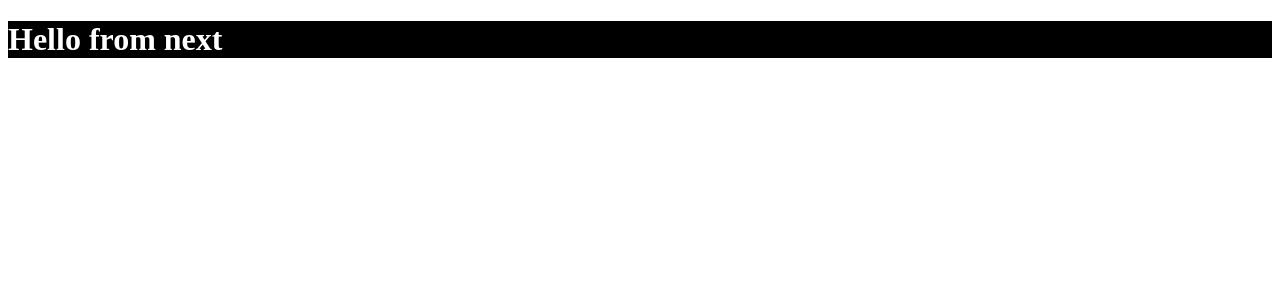
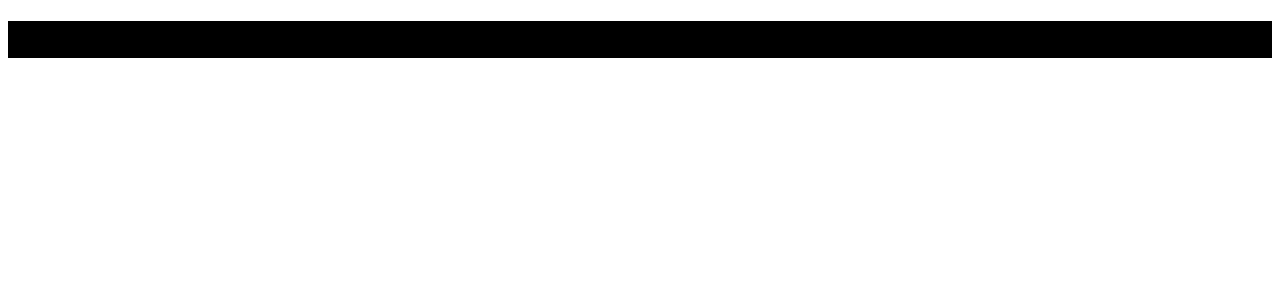
Before and after one commit to soutovp/removip-aea, a Next.js app: page / in a window 1280 px wide. Shown: the top 300 px of the page. Built offline with nearby package versions, Linux system fonts and the light colour scheme.

Commit message:
update styles

```diff
--- a/app/page.js
+++ b/app/page.js
@@ -1,9 +1,4 @@
-import { styled } from "styled-components"
+import style from './styles/style.sass'
 export default function Page() {
-	return <H1> Hello from next</H1 >
+	return <h1 className={style.h1}> Hello sass <b>STRONG</b></h1 >
 }
-
-const H1 = styled.h1`
-	background-color: black;
-	color: white;
-`
--- /dev/null
+++ b/app/styles/_h1.sass
@@ -0,0 +1,2 @@
+h1
+	background-color: $primary
--- /dev/null
+++ b/app/styles/style.sass
@@ -0,0 +1,3 @@
+$primary: black
+
+@import h1
--- /dev/null
+++ b/next.config.js
@@ -0,0 +1,7 @@
+const path = require('path')
+
+module.exports = {
+	sassOptions: {
+		includePaths: [path.join(__dirname, 'styles')],
+	},
+}
--- a/package.json
+++ b/package.json
@@ -19,6 +19,8 @@
 	},
 	"devDependencies": {
 		"@types/node": "20.5.3",
-		"@types/react": "18.2.20"
+		"@types/react": "18.2.20",
+		"sass": "^1.66.1",
+		"typescript": "5.1.6"
 	}
 }
```
Also changed, not shown: 1 other file (tests, documents, lock files or other folders).
